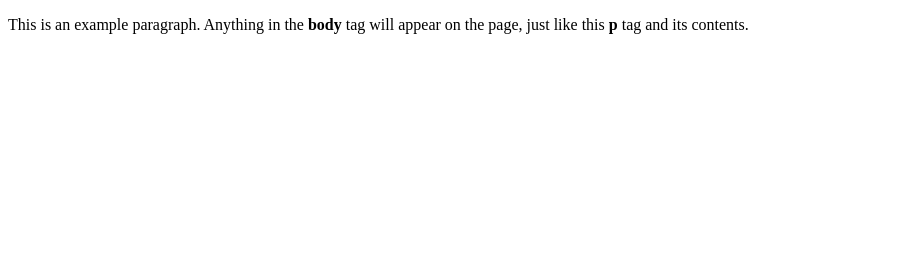
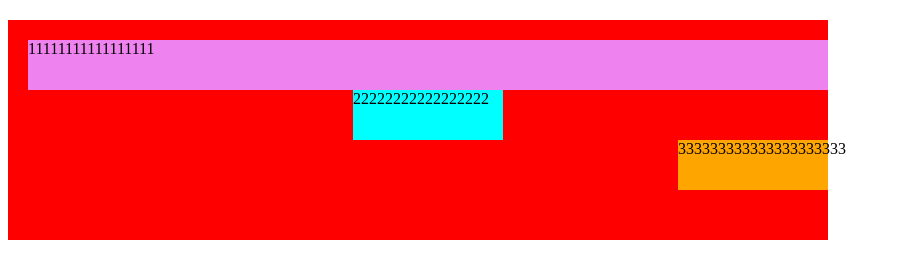
Before and after one commit to LeDowafu/BP.learning.html, a plain HTML site: page index.html in a window 1280 px wide. Shown: the whole page, without its empty margins (0-901 px from the left). Drawn offline with Linux system fonts and the light colour scheme.

Commit message:
added some example code for float/margin/padding

```diff
--- a/index.html
+++ b/index.html
@@ -1,9 +1,39 @@
 <!doctype html>
 <html>
   <head>
-    <title>This is the title of the webpage!</title>
+    <title>Najlepsze filmy</title>
   </head>
   <body>
-    <p>This is an example paragraph. Anything in the <strong>body</strong> tag will appear on the page, just like this <strong>p</strong> tag and its contents.</p>
+
+
+    <!-- Kontener (z paddingiem)-->
+    <div style="width: 800px;
+                height: 200px;
+                padding-top: 20px;
+                padding-left: 20px;
+                margin-top: 20px;
+                background-color: red;">
+
+      <!-- Dziecko pierwsze -->
+      <div style="background-color: violet;
+      height: 50px;">
+        11111111111111111
+      </div>
+
+      <!-- Dziecko 2 - wysrodkowane  -->
+      <div style="background-color: aqua;
+      height: 50px; margin: auto;
+      width: 150px;">
+        22222222222222222
+      </div>
+
+      <!-- Dziecko 3 - zakotwiczone do prawej -->
+      <div style="background-color: orange;
+      height: 50px; float: right;
+      width: 150px;">
+        333333333333333333333
+      </div>
+    </div>
+
   </body>
 </html>
```
